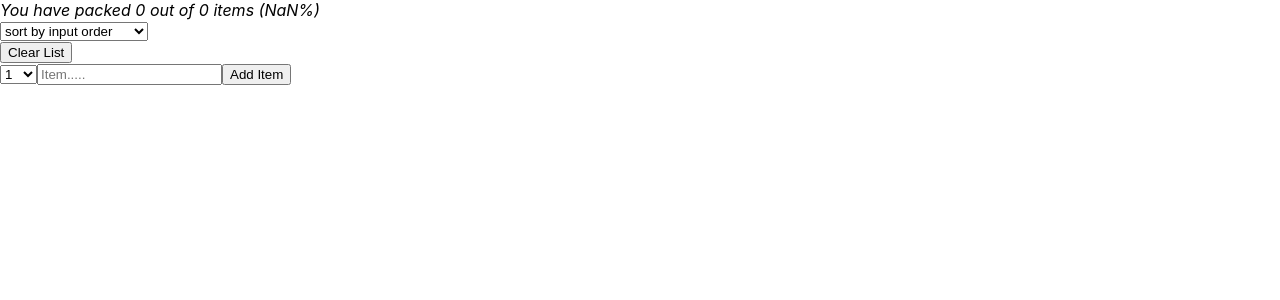
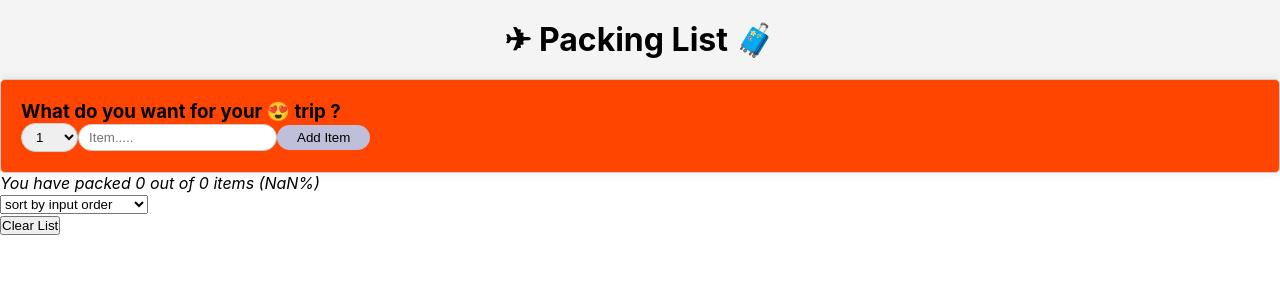
Before and after one commit to ogbeborEmmanuel/React, a React (Create React App) app: page / in a window 1280 px wide. Shown: the top 300 px of the page. Built offline with nearby package versions, Linux system fonts and the light colour scheme.

Commit message:
css added

```diff
--- a/src/App.css
+++ b/src/App.css
@@ -1,38 +1,49 @@
-.App {
-  text-align: center;
+* {
+  margin: 0;
+  padding: 0;
+  box-sizing: border-box;
 }
 
-.App-logo {
-  height: 40vmin;
-  pointer-events: none;
+.list-items {
+  margin: 10px 0px;
+  padding: 2px;
+  border: 1px solid #ccc;
 }
 
-@media (prefers-reduced-motion: no-preference) {
-  .App-logo {
-    animation: App-logo-spin infinite 20s linear;
-  }
+.title {
+  text-align: center;
+  margin: 0px auto;
+  width: 100%;
+  padding: 20px 0;
+  background-color: #f4f4f4;
 }
 
-.App-header {
-  background-color: #282c34;
-  min-height: 100vh;
-  display: flex;
-  flex-direction: column;
-  align-items: center;
-  justify-content: center;
-  font-size: calc(10px + 2vmin);
-  color: white;
+.main {
+  width: 100%;
+  margin: 0px auto;
+  padding: 20px;
+  background-color: #FF4500;
+  border: 1px solid #ccc;
+  border-radius: 5px;
+  box-shadow: 0 0 10px rgba(0, 0, 0, 0.1);
 }
 
-.App-link {
-  color: #61dafb;
+.main button {
+  padding: 5px 20px;
+  border-radius: 20px;
+  border: none;
+  background-color: rgb(191, 191, 218);
+  cursor: pointer;
 }
 
-@keyframes App-logo-spin {
-  from {
-    transform: rotate(0deg);
-  }
-  to {
-    transform: rotate(360deg);
-  }
+.main input {
+  padding: 5px 10px;
+  border-radius: 20px;
+  border: 1px solid #ccc;
 }
+
+.main select {
+  padding: 5px 10px;
+  border-radius: 20px;
+  border: 1px solid #ccc;
+}
--- a/src/App.js
+++ b/src/App.js
@@ -1,6 +1,6 @@
 
 import './App.css';
-// import NavBar from './Component/NavBar';
+import Header from './Component/Header';
 import { useState } from 'react';
 import Form from './Component/Form';
 import PackingList from './Component/PackingList';
@@ -8,9 +8,11 @@ function App() {
   const [items, setItems] = useState([])
   return (
     <div>
+      <Header />
       <header>
+        <Form items={items} setItems={setItems} />
         <PackingList items={items} setItems={setItems} />
-        <Form items={items} setItems={setItems} />
+
       </header>
     </div>
   );
--- a/src/Component/Form.js
+++ b/src/Component/Form.js
@@ -14,8 +14,9 @@ const Form = ({ items, setItems }) => {
 
     }
     return (
-        <div>
-            <select value={quatity} onChange={(e) => setQuatity(e.target.value)}>
+        <div className='main'>
+            <h3> What do you want for your 😍 trip ?</h3>
+            <select className='' value={quatity} onChange={(e) => setQuatity(e.target.value)}>
                 {Array.from({ length: 20 }, (_, i) => i + 1).map(num => (
                     <option key={num} value={num}>{num}</option>
                 ))}
--- /dev/null
+++ b/src/Component/Header.js
@@ -0,0 +1,11 @@
+import React from 'react'
+
+const Header = () => {
+    return (
+        <div>
+            <h1 className='title'>✈ Packing List 🧳</h1>
+        </div>
+    )
+}
+
+export default Header
--- a/src/Component/PackingList.js
+++ b/src/Component/PackingList.js
@@ -12,7 +12,10 @@ const PackingList = ({ items, setItems }) => {
     let sortedItems;
 
     const handleClearList = () => {
-        setItems([]);
+        const confirmed = window.confirm("Are you sure you want to clear the list?");
+        if (confirmed) {
+            setItems([]);
+        }
     }
 
     if (sortBy === "input") sortedItems = items;
@@ -31,7 +34,7 @@ const PackingList = ({ items, setItems }) => {
     console.log(sortBy);
     return (
         <>
-            <div>{sortedItems.map(item => <div style={item.packed ? { textDecoration: "line-through" } : {}} key={item.id}><input type="checkbox" value={item.packed} onChange={() => handleToggle(item.id)} />{item.description} {item.quatity}  <button onClick={() => deleteTask(item)}>X</button></div>)}</div>
+            <div >{sortedItems.map(item => <div style={item.packed ? { textDecoration: "line-through" } : {}} key={item.id}><input type="checkbox" value={item.packed} onChange={() => handleToggle(item.id)} />{item.description} {item.quatity}  <button onClick={() => deleteTask(item)}>X</button></div>)}</div>
             <Stats numberOfItems={numberOfItems} numberOfPackedItems={numberOfPackedItems} percentage={percentage} />
             <div className='actions'>
                 <select value={sortBy} onChange={(e) => setSortBy(e.target.value)}>
```
